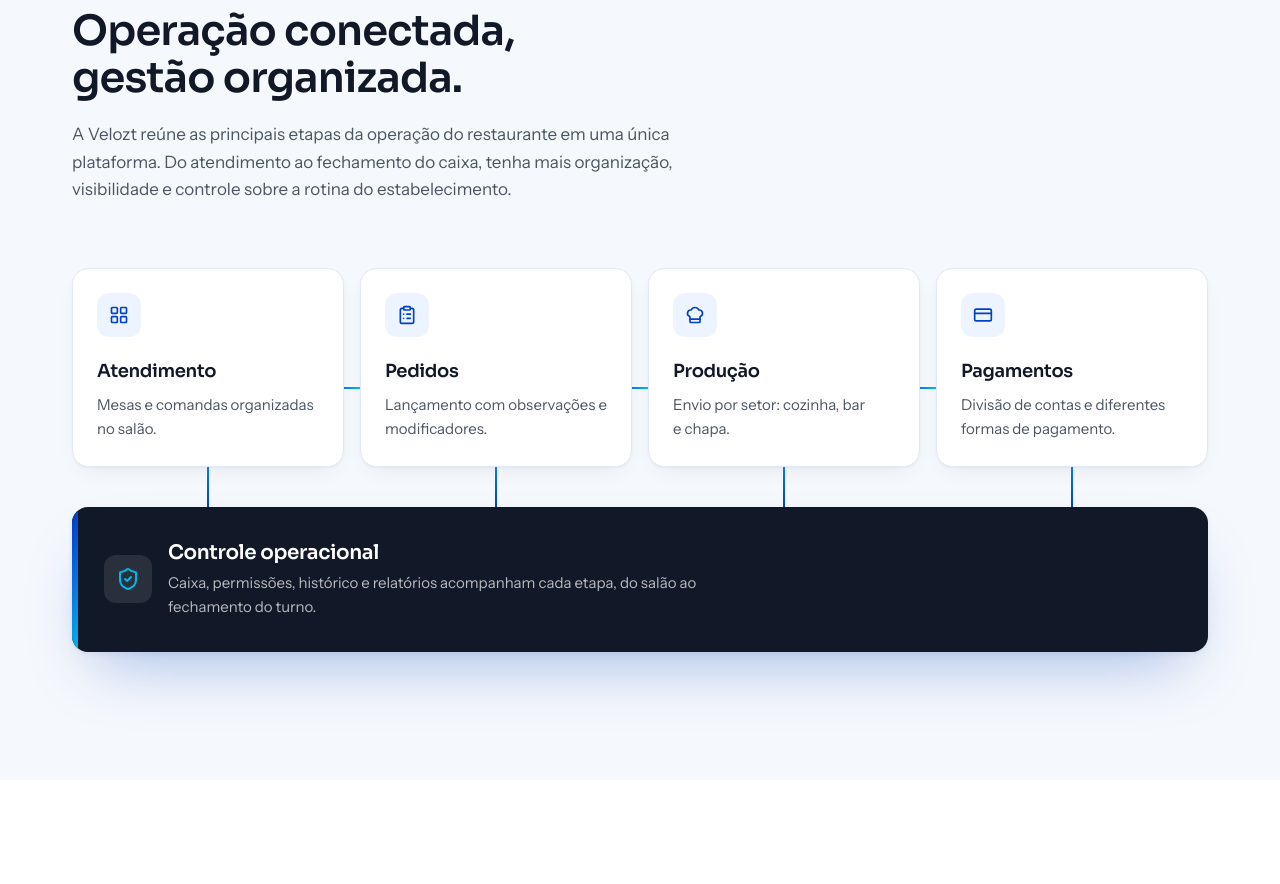
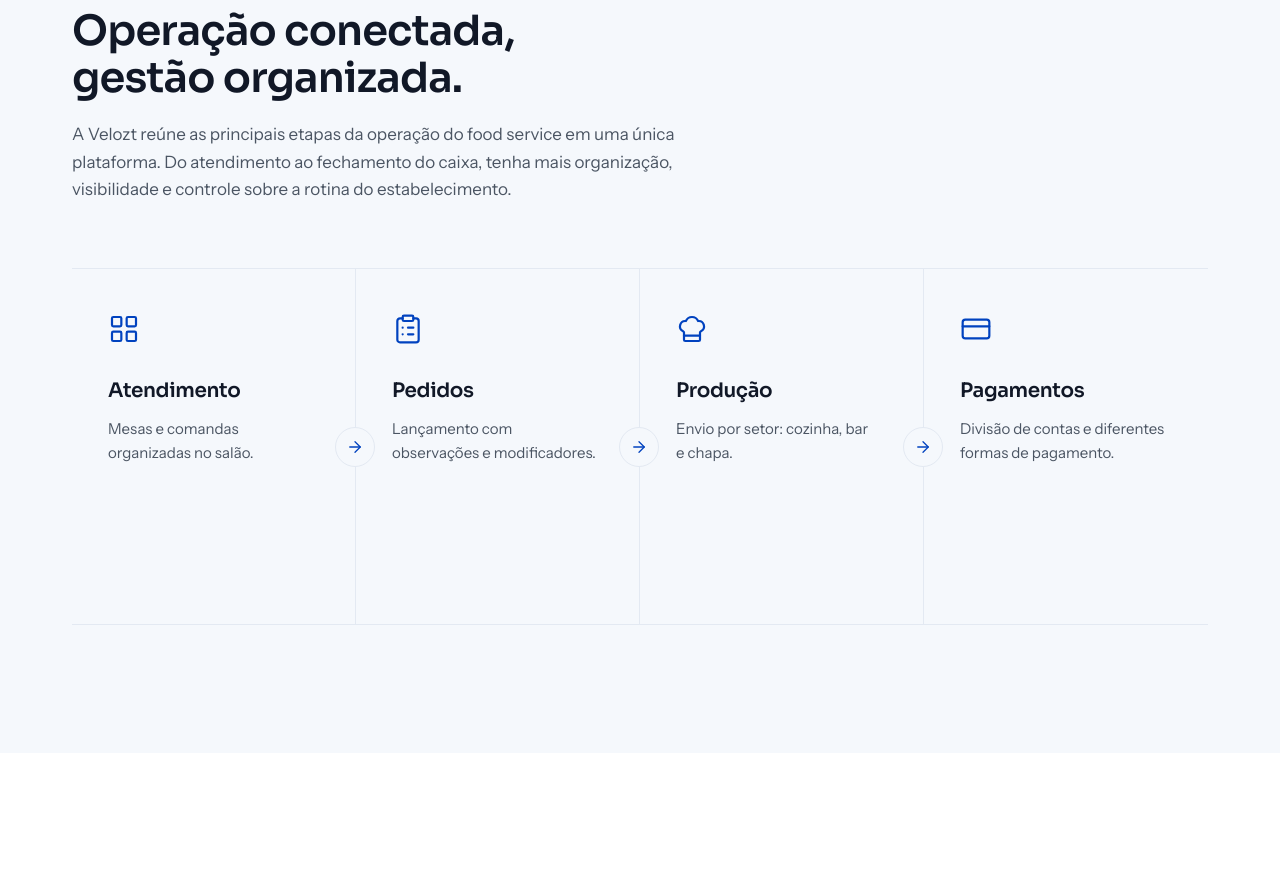
Before and after one commit to Wylham/velozt-site, a Next.js app: page / in a window 1280 px wide. Shown: the part 920-1804 px from the top of the page. Built offline with nearby package versions, Linux system fonts and the light colour scheme; no server answers.

Commit message:
feat: redesign da tela de plataforma da operacao

```diff
--- a/src/components/sections/Platform.tsx
+++ b/src/components/sections/Platform.tsx
@@ -1,12 +1,28 @@
-import { ChefHat, ClipboardList, CreditCard, LayoutGrid, ShieldCheck, type LucideIcon } from "lucide-react";
+import { ArrowRight, ChefHat, ClipboardList, CreditCard, LayoutGrid, type LucideIcon } from "lucide-react";
 import { Container } from "@/components/ui/Container";
 import { SectionHeading } from "@/components/ui/SectionHeading";
 
 const steps: { icon: LucideIcon; title: string; text: string }[] = [
-  { icon: LayoutGrid, title: "Atendimento", text: "Mesas e comandas organizadas no salão." },
-  { icon: ClipboardList, title: "Pedidos", text: "Lançamento com observações e modificadores." },
-  { icon: ChefHat, title: "Produção", text: "Envio por setor: cozinha, bar e chapa." },
-  { icon: CreditCard, title: "Pagamentos", text: "Divisão de contas e diferentes formas de pagamento." },
+  {
+    icon: LayoutGrid,
+    title: "Atendimento",
+    text: "Mesas e comandas organizadas no salão.",
+  },
+  {
+    icon: ClipboardList,
+    title: "Pedidos",
+    text: "Lançamento com observações e modificadores.",
+  },
+  {
+    icon: ChefHat,
+    title: "Produção",
+    text: "Envio por setor: cozinha, bar e chapa.",
+  },
+  {
+    icon: CreditCard,
+    title: "Pagamentos",
+    text: "Divisão de contas e diferentes formas de pagamento.",
+  },
 ];
 
 export function Platform() {
@@ -14,40 +30,36 @@ export function Platform() {
     <section id="plataforma" aria-labelledby="plataforma-titulo" className="bg-mist py-24 lg:py-32">
       <Container>
         <SectionHeading id="plataforma-titulo" title="Operação conectada, gestão organizada.">
-          A Velozt reúne as principais etapas da operação do restaurante em uma única plataforma. Do atendimento ao fechamento do caixa, tenha mais organização, visibilidade e controle sobre a rotina do estabelecimento.
+          A Velozt reúne as principais etapas da operação do food service em uma única plataforma. Do atendimento ao
+          fechamento do caixa, tenha mais organização, visibilidade e controle sobre a rotina do estabelecimento.
         </SectionHeading>
 
-        <div className="mt-16">
-          <ol className="grid gap-4 md:grid-cols-4">
-            {steps.map(({ icon: Icon, title, text }, i) => (
-              <li key={title} className="relative flex flex-col">
-                <div className="flex-1 rounded-2xl border border-line bg-white p-6 shadow-soft">
-                  <span className="grid size-11 place-items-center rounded-xl bg-brand-50 text-brand-700"><Icon className="size-5" /></span>
-                  <h3 className="mt-5 text-lg font-semibold">{title}</h3>
-                  <p className="mt-2 text-[15px] leading-relaxed text-ink-soft">{text}</p>
-                </div>
-                {i < steps.length - 1 && (
-                  <span aria-hidden className="absolute -right-4 top-1/2 z-10 hidden h-0.5 w-4 bg-gradient-to-r from-brand-500 to-aqua md:block" />
-                )}
-                <span aria-hidden className="mx-auto block h-8 w-0.5 bg-gradient-to-b from-brand-500 to-brand-700 md:h-10" />
-              </li>
-            ))}
-          </ol>
-          <div className="relative overflow-hidden rounded-2xl bg-ink p-7 text-white shadow-lift sm:p-8">
-            <span aria-hidden className="absolute inset-y-0 left-0 w-1.5 bg-brand-gradient" />
-            <div className="flex flex-col gap-4 sm:flex-row sm:items-center sm:justify-between">
-              <div className="flex items-center gap-4">
-                <span className="grid size-12 shrink-0 place-items-center rounded-xl bg-white/10"><ShieldCheck className="size-6 text-aqua" /></span>
-                <div>
-                  <h3 className="font-display text-xl font-semibold">Controle operacional</h3>
-                  <p className="mt-1 max-w-xl text-[15px] leading-relaxed text-white/70">
-                    Caixa, permissões, histórico e relatórios acompanham cada etapa, do salão ao fechamento do turno.
-                  </p>
-                </div>
+        <ol className="mt-16 border-y border-line md:grid md:grid-cols-4">
+          {steps.map(({ icon: Icon, title, text }, index) => (
+            <li
+              key={title}
+              className={`relative min-h-[285px] px-7 py-9 sm:px-9 md:min-h-[355px] md:px-7 lg:px-9 lg:py-11 ${index < steps.length - 1 ? "border-b border-line md:border-r md:border-b-0" : ""}`}
+            >
+              <span className="block text-brand-700">
+                <Icon className="size-8" strokeWidth={1.65} />
+              </span>
+
+              <div className="mt-8 max-w-[13rem]">
+                <h3 className="text-xl font-semibold text-ink">{title}</h3>
+                <p className="mt-3 text-[15px] leading-relaxed text-ink-soft">{text}</p>
               </div>
-            </div>
-          </div>
-        </div>
+
+              {index < steps.length - 1 && (
+                <span
+                  aria-hidden
+                  className="absolute -bottom-5 left-1/2 z-10 grid size-10 -translate-x-1/2 place-items-center rounded-full border border-line bg-mist text-brand-700 md:-right-5 md:bottom-auto md:top-1/2 md:left-auto md:-translate-y-1/2 md:translate-x-0"
+                >
+                  <ArrowRight className="size-[18px] rotate-90 md:rotate-0" strokeWidth={1.7} />
+                </span>
+              )}
+            </li>
+          ))}
+        </ol>
       </Container>
     </section>
   );
```
